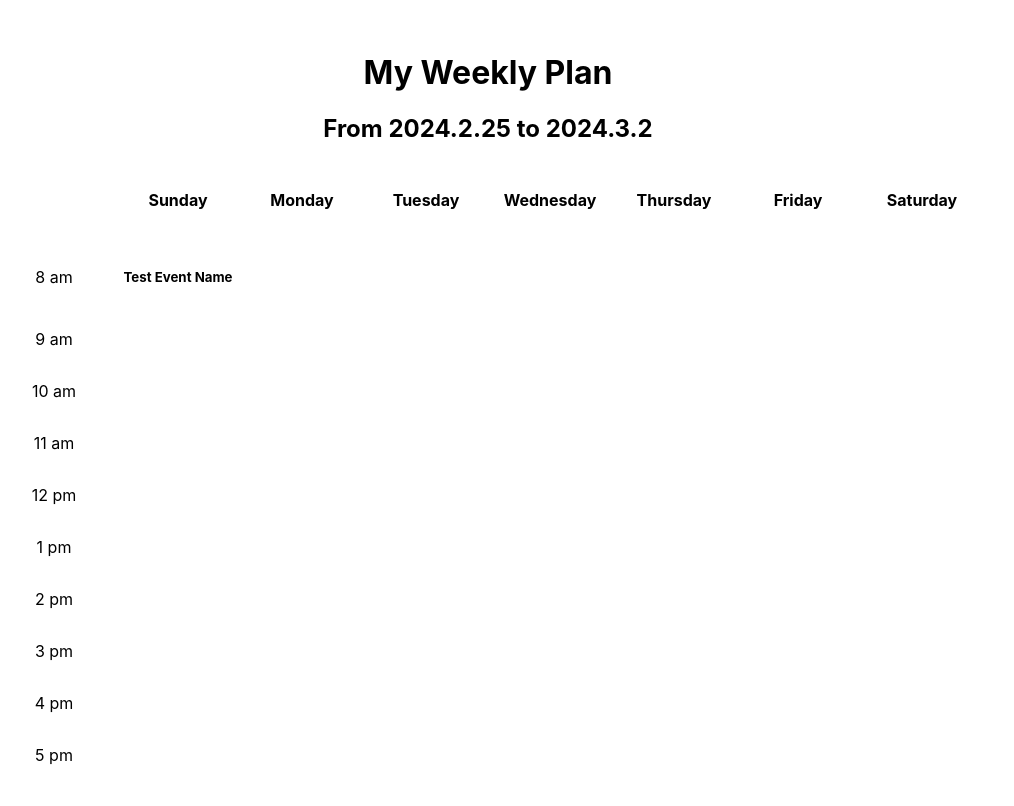
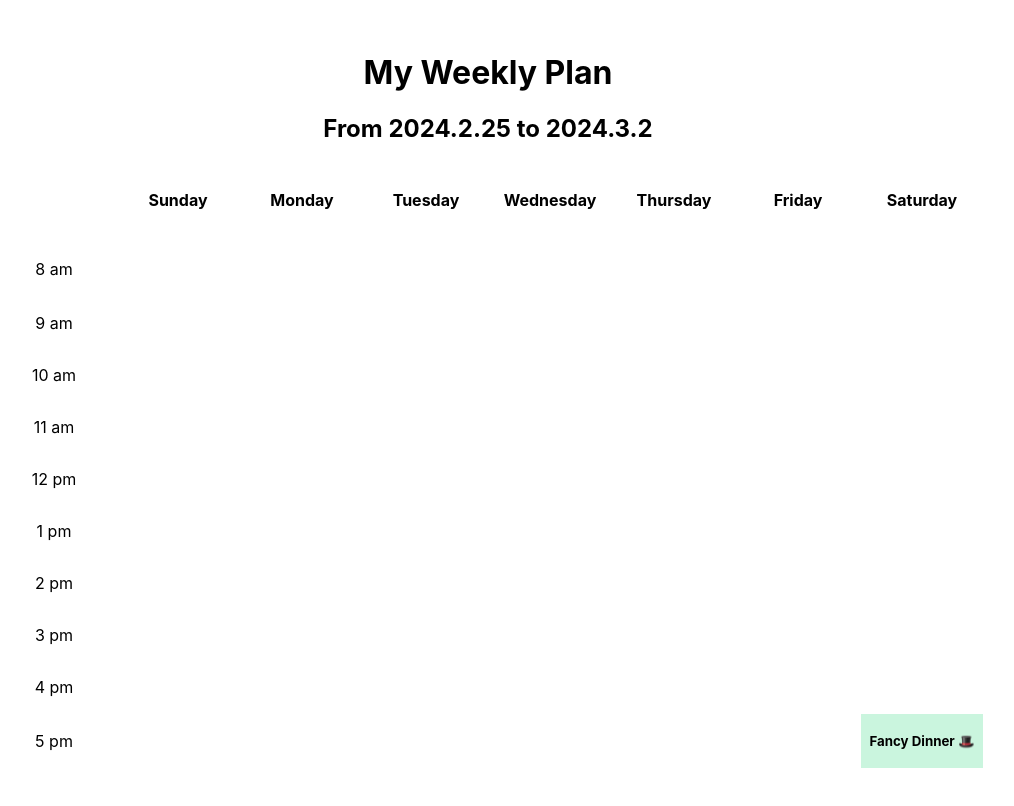
Before and after one commit to XiaoyangJin/Codepath_WEB102_Labs, a React (Vite) app in the folder timetabled/: page / in a window 1280 px wide. Shown: the top 806 px of the page, without its empty margins (152-1166 px from the left). Built offline with nearby package versions, Linux system fonts and the light colour scheme.

Commit message:
polish events

```diff
--- a/timetabled/src/components/Calendar.jsx
+++ b/timetabled/src/components/Calendar.jsx
@@ -108,7 +108,7 @@
                         <td></td>
                         <td></td>
                         <td></td>
-                        <td></td>
+                        <Event event='Fancy Dinner 🎩' color='green' />
                     </tr>
                 </tbody>
             </table>
--- a/timetabled/src/components/Event.jsx
+++ b/timetabled/src/components/Event.jsx
@@ -2,8 +2,8 @@
 
 const Event = (props) => {
     return (
-        <td className="Event">
-            <h5>Test Event Name</h5>
+        <td className={'Event ' + props.color}>
+            <h5>{props.event}</h5>
         </td>
     );
 };
--- a/timetabled/src/index.css
+++ b/timetabled/src/index.css
@@ -19,3 +19,25 @@
 .time {
   height: 40px;
 }
+
+.Event {
+  width: 100px;
+}
+
+.Event h6,
+h5 {
+  line-height: 0px;
+  align-content: center;
+}
+
+.pink {
+  background: pink;
+}
+
+.blue {
+  background: rgb(190, 219, 229);
+}
+
+.green {
+  background: rgb(202, 245, 222);
+}
```
